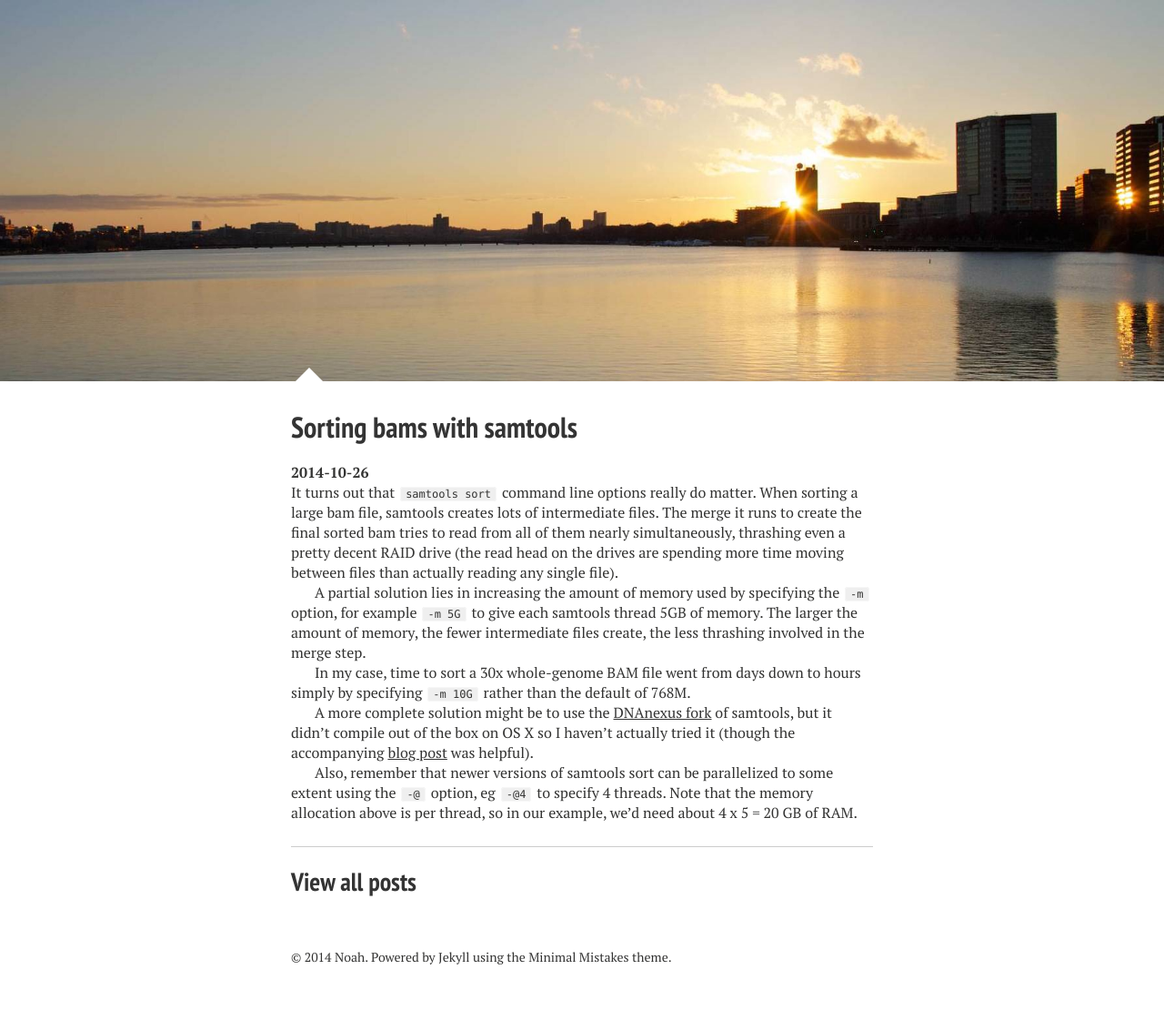
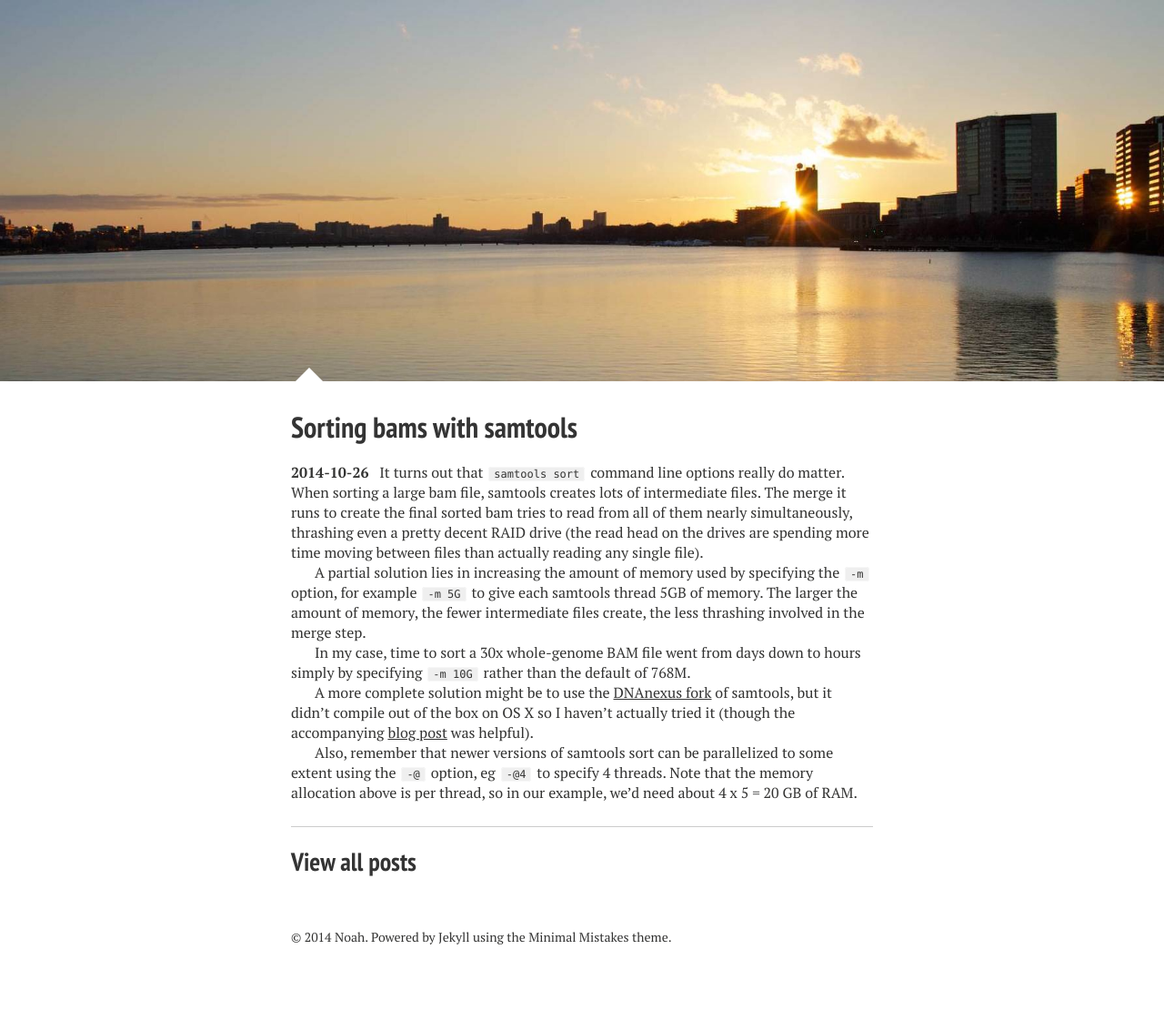
Before and after one commit to longreads/longreads.github.io, a Jekyll site: the page built from index.md, in a window 1280 px wide. Shown: the whole page at 91% size. Built offline with Jekyll 4.4.1, drawn with Linux system fonts in a browser that asks for light colours; nearby versions of some CDN libraries; after the commit the page ends 1088 px from its top, so only the background shows below that.

Commit message:
updating theme

```diff
--- a/_layouts/home.html
+++ b/_layouts/home.html
@@ -46,8 +46,7 @@
 
     </div><!--/ .headline-wrap -->
     <div class="article-wrap">
-      <b>{{ post.date | date: '%Y-%m-%d' }}</b>
-      {{ post.content }}
+      <p><b>{{ post.date | date: '%Y-%m-%d' }}</b> &nbsp; {{ post.content | remove_first: '<p>' }}
 
     </div><!-- /.article-wrap -->
 
```
Also changed, not shown: 8 other files.
